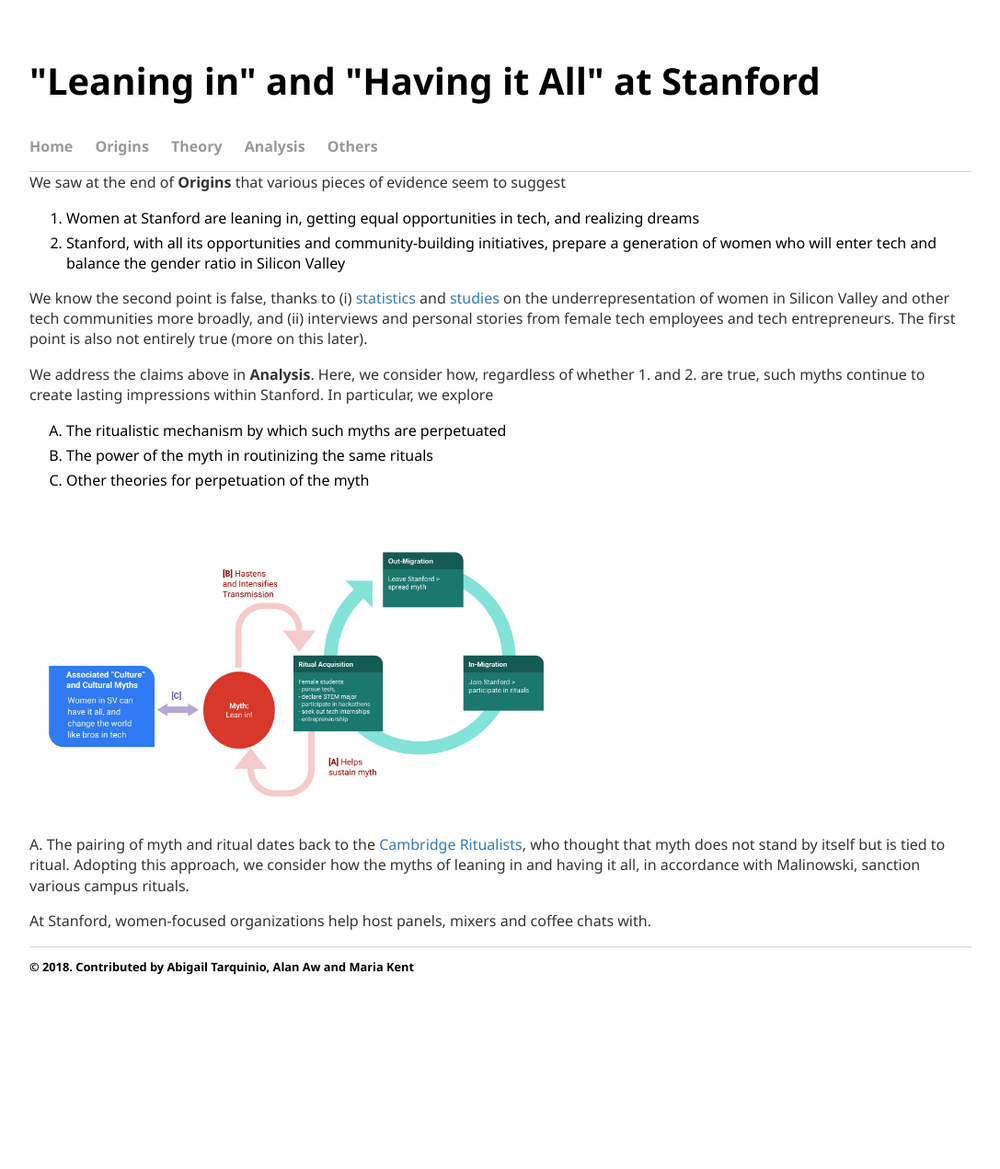
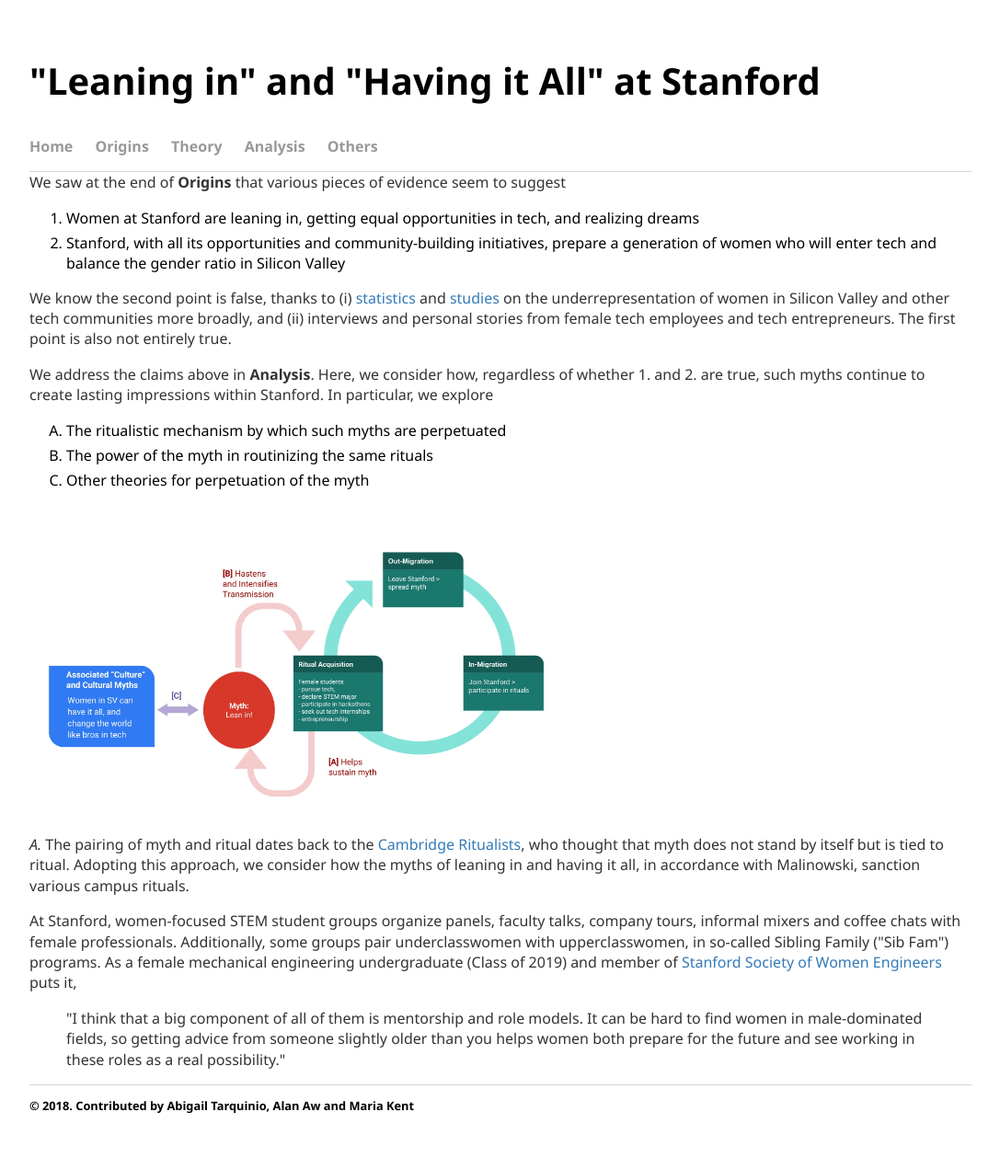
Before and after one commit to leaninstanford/leaninstanford.github.io, a Jekyll site: the page built from theory/index.html, in a window 1280 px wide. Shown: the whole page at 92% size, without its empty margins (96-1183 px from the left). Built offline with Jekyll 4.4.1, drawn with Linux system fonts in a browser that asks for light colours; before the commit the page ends 1120 px from its top, so only the background shows below that.

Commit message:
Update index.html

```diff
--- a/theory/index.html
+++ b/theory/index.html
@@ -8,7 +8,7 @@
 <li>Women at Stanford are leaning in, getting equal opportunities in tech, and realizing dreams</li>
 <li>Stanford, with all its opportunities and community-building initiatives, prepare a generation of women who will enter tech and balance the gender ratio in Silicon Valley</li>
 </ol>
-<p>We know the second point is false, thanks to (i) <a title="2018 Wired Article" href="https://www.wired.com/story/computer-science-graduates-diversity/">statistics</a> and <a title="Climbing the Technical Ladder" href="http://gender.stanford.edu/climbing-technical-ladder-0">studies</a> on the underrepresentation of women in Silicon Valley and other tech communities more broadly, and (ii) interviews and personal stories from female tech employees and tech entrepreneurs. The first point is also not entirely true (more on this later).&nbsp;</p>
+<p>We know the second point is false, thanks to (i) <a title="2018 Wired Article" href="https://www.wired.com/story/computer-science-graduates-diversity/">statistics</a> and <a title="Climbing the Technical Ladder" href="http://gender.stanford.edu/climbing-technical-ladder-0">studies</a> on the underrepresentation of women in Silicon Valley and other tech communities more broadly, and (ii) interviews and personal stories from female tech employees and tech entrepreneurs. The first point is also not entirely true.</p>
 <p>We address the claims above in <strong>Analysis</strong>. Here, we consider how, regardless of whether 1. and 2. are true, such myths continue to create lasting impressions within Stanford. In particular, we explore</p>
 <ol style="list-style-type: upper-alpha;">
 <li>The ritualistic mechanism by which such myths are perpetuated</li>
@@ -16,6 +16,9 @@
 <li>Other theories for perpetuation of the myth</li>
 </ol>
 <p><img style="border-width: 0.1cm;" src="../images/Framework.jpg" alt="Anthropological framework explaining the perpetuation of the first myth." width="600" height="337" /></p>
-<p>A. The pairing of myth and ritual dates back to the <a title="Cambridge Ritualists - Wikpedia" href="https://en.wikipedia.org/wiki/Cambridge_Ritualists">Cambridge Ritualists</a>, who thought that myth does not stand by itself but is tied to ritual. Adopting this approach, we consider how the myths of leaning in and having it all, in accordance with Malinowski, sanction various campus rituals.&nbsp;</p>
-<p>At Stanford, women-focused organizations help host panels, mixers and coffee chats with.</p>
+<p><em>A.</em> The pairing of myth and ritual dates back to the <a title="Cambridge Ritualists - Wikpedia" href="https://en.wikipedia.org/wiki/Cambridge_Ritualists">Cambridge Ritualists</a>, who thought that myth does not stand by itself but is tied to ritual. Adopting this approach, we consider how the myths of leaning in and having it all, in accordance with Malinowski, sanction various campus rituals.&nbsp;</p>
+<p>At Stanford, women-focused STEM student groups organize panels, faculty talks, company tours, informal mixers and coffee chats with female professionals. Additionally, some groups pair underclasswomen with upperclasswomen, in so-called Sibling Family ("Sib Fam") programs. As a female mechanical engineering undergraduate (Class of 2019) and member of <a title="Stanford Society of Women Engineers" href="http://swe.stanford.edu/">Stanford Society of Women Engineers</a> puts it,&nbsp;</p>
+<blockquote>
+<p>"I think that a big component of all of them is mentorship and role models. It can be hard to find women in male-dominated fields, so getting advice from someone slightly older than you helps women both prepare for the future and see working in these roles as a real possibility."&nbsp;&nbsp;</p>
+</blockquote>
 <!-- /.blurb -->
```
